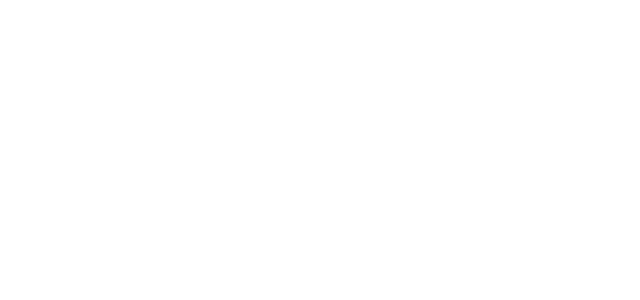
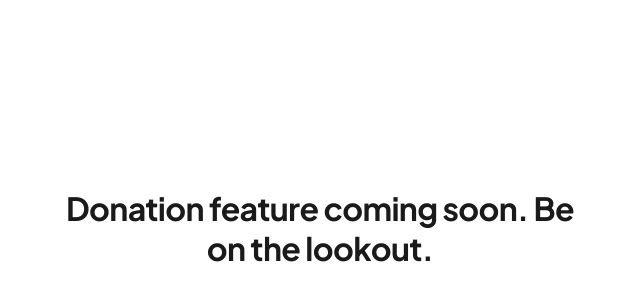
Before and after one commit to rishimitarr/the-first-chapter, a React (Vite) app: page /donate in a window 1280 px wide. Before the commit this address had no page. Shown: the part 172-472 px from the top of the page, without its empty margins (320-960 px from the left). Built offline with nearby package versions, Linux system fonts and the light colour scheme.

Commit message:
Added Donation redirect (coming soon)

```diff
--- a/src/components/CareKitsLanding.jsx
+++ b/src/components/CareKitsLanding.jsx
@@ -225,7 +225,7 @@
     shadow: '0 14px 38px rgba(0,153,214,0.22)',
     copy: 'Back-to-school essentials for everyday classroom learning.',
     items: ['1 notebook', '2 folders', '1 pencil pouch', '4 pens', '3 pencils', '5 crayons', '1 glue stick', '1 highlighter', '1 ruler', '2 erasers', '1 sharpener'],
-    href: 'mailto:info@thefirstchapternpo.org?subject=Donate%20an%20Educational%20Kit',
+    href: '/donate',
     comingSoon: false,
   },
   {
--- a/src/main.jsx
+++ b/src/main.jsx
@@ -6,6 +6,7 @@
 import CareKitsLanding from './components/CareKitsLanding.jsx'
 import EducationKit from './components/EducationKit.jsx'
 import AboutPage from './pages/AboutPage.jsx'
+import DonationComingSoon from './pages/DonationComingSoon.jsx'
 import ScrollToTop from './components/ScrollToTop.jsx'
 
 document.addEventListener('touchmove', (e) => {
@@ -22,6 +23,7 @@
         <Route path="/about" element={<AboutPage />} />
         <Route path="/care-kits" element={<CareKitsLanding />} />
         <Route path="/care-kits/education" element={<EducationKit />} />
+        <Route path="/donate" element={<DonationComingSoon />} />
       </Routes>
     </BrowserRouter>
   </StrictMode>,
--- /dev/null
+++ b/src/pages/DonationComingSoon.jsx
@@ -0,0 +1,29 @@
+export default function DonationComingSoon() {
+  return (
+    <main style={styles.page}>
+      <p style={styles.message}>Donation feature coming soon. Be on the lookout.</p>
+    </main>
+  )
+}
+
+const styles = {
+  page: {
+    minHeight: '100vh',
+    display: 'grid',
+    placeItems: 'center',
+    gap: 18,
+    padding: '32px 24px',
+    textAlign: 'center',
+    background: '#fff',
+    color: '#1A1A1A',
+  },
+  message: {
+    margin: 0,
+    maxWidth: 520,
+    fontFamily: "'Plus Jakarta Sans', sans-serif",
+    fontSize: 'clamp(1.4rem, 3vw, 2rem)',
+    lineHeight: 1.25,
+    fontWeight: 700,
+    letterSpacing: '-0.02em',
+  },
+}
```
